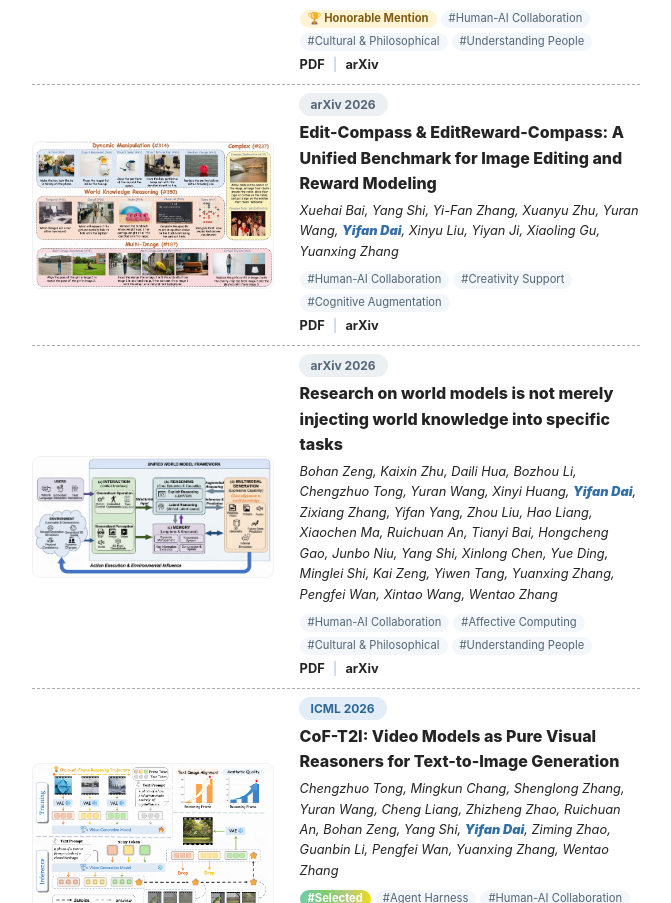
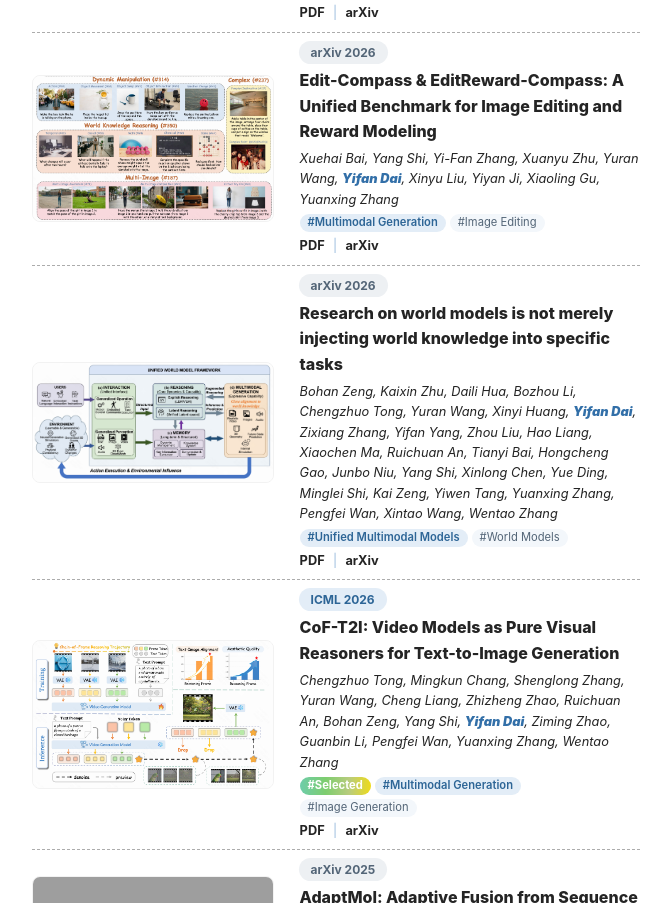
Before and after one commit to yfanDai/yfanDai.github.io, a React (Vite) app: page / in a window 1280 px wide. Shown: the part 1897-2800 px from the top of the page, without its empty margins (480-1151 px from the left). Built offline with nearby package versions, Linux system fonts and the light colour scheme; grey boxes are pictures that could not be loaded.

Commit message:
Update publication taxonomy and Kling internship location

```diff
--- a/src/components/Internship.jsx
+++ b/src/components/Internship.jsx
@@ -10,6 +10,7 @@ export default function Internship() {
             logo: kling,
         },
         period: "2025.11 - 2026.09",
+        location: "Beijing, China",
         role: "Research Intern, Foundation Model Team",
     };
 
@@ -47,12 +48,15 @@ export default function Internship() {
                                     </a>
                                     <div className="exp-role">{experience.role}</div>
                                 </div>
-                                <div className="exp-period">{experience.period}</div>
+                                <div className="exp-period">
+                                    <div>{experience.period}</div>
+                                    <div className="exp-location">{experience.location}</div>
+                                </div>
                             </div>
 
                             <ul className="exp-details">
                                 <li>
-                                    <strong>Omni Pre-training:</strong> Contributed to pre-training next-generation Omni foundation models.
+                                    <strong>Omni Pre-training:</strong> Contributed to pre-training Omni understanding foundation models.
                                 </li>
                                 <li>
                                     <strong>Audio Understanding:</strong> Conducted model training and systematic evaluation for the Audio Understanding component.
--- a/src/components/PaperMeta.jsx
+++ b/src/components/PaperMeta.jsx
@@ -1,5 +1,5 @@
 import React from "react";
-import { MY_NAME, AUTHOR_SYMBOLS, tagColors } from "../data/publications.js";
+import { MY_NAME, AUTHOR_SYMBOLS, tagColors, RESEARCH_AREAS } from "../data/publications.js";
 
 export function VenueTags({ venues }) {
     return (
@@ -41,11 +41,6 @@ export function PaperTag({ tag }) {
     if (tag === "Selected") {
         return <span className="tag-item-show selected-tag-all">#{tag}</span>;
     }
-    if (tag === "Honorable Mention") {
-        return <span className="tag-item-show award-tag-all">🏆 {tag}</span>;
-    }
-    if (tag === "In Submission") {
-        return <span className="tag-item-show submission-tag-all">#{tag}</span>;
-    }
-    return <span className="tag-item-show">#{tag}</span>;
+    const areaClass = RESEARCH_AREAS.includes(tag) ? " research-area-tag" : "";
+    return <span className={`tag-item-show${areaClass}`}>#{tag}</span>;
 }
--- a/src/css/Publications.css
+++ b/src/css/Publications.css
@@ -2,7 +2,8 @@
 .publications-select{
     display: flex;
     flex-direction: row;
-    gap: 1rem;
+    flex-wrap: wrap;
+    gap: 0.4rem 1rem;
     align-items: center;
 }
 .publications-list {
@@ -33,6 +34,7 @@
 
 .publication-content {
     flex: 1;
+    min-width: 0;
     display: flex;
     min-height: 160px;
     flex-direction: column;
@@ -64,6 +66,26 @@
     cursor: pointer;
 }
 
+/* The sidebar leaves less room for paper text on small desktop windows. */
+@media (min-width: 1001px) and (max-width: 1200px) {
+    .publications .publication-card {
+        flex-direction: column;
+        align-items: stretch;
+    }
+
+    .publications .publication-image-link {
+        align-self: center;
+    }
+
+    .publications .publication-image {
+        margin: 0.5rem 0;
+    }
+
+    .publications .publication-content {
+        min-height: 0;
+        padding-bottom: 0.5rem;
+    }
+}
 
 @media (max-width: 1000px) {
     .publication-card {
@@ -203,6 +225,9 @@
 /* ===== 每篇论文的 Tag ===== */
 .publication-tags {
     margin: 4px 0 0 0;
+    display: flex;
+    flex-wrap: wrap;
+    gap: 4px;
 }
 
 .tag-item {
@@ -212,8 +237,9 @@
     cursor: pointer;
 }
 .tag-item-show {
-    margin-right: 4px;
-    white-space: nowrap;
+    max-width: 100%;
+    box-sizing: border-box;
+    white-space: normal;
     display: inline-block;
     background-color: var(--theme-accent-wash);
     border-radius: 99px;
@@ -222,6 +248,11 @@
     color: var(--theme-muted);
 }
 
+.research-area-tag {
+    background-color: var(--theme-accent-soft);
+    color: var(--theme-accent-text);
+    font-weight: 600;
+}
 
 .tag-item:hover {
     text-decoration: underline;
@@ -267,38 +298,6 @@
     100% { background-position: 0% 50%; }
 }
 
-.submission-tag{
-    margin-right: 8px;
-    font-size: 0.8rem;
-    font-weight: bold;
-    cursor: pointer;
-    color: var(--theme-muted);
-}
-.submission-tag.active{
-    margin-right: 8px;
-    font-size: 0.8rem;
-    font-weight: bold;
-    cursor: pointer;
-    background: #cccccc;
-    color: white;
-    border-radius: 99px;
-    padding: 0px 8px;
-}
-.award-tag-all{
-    background: #FFF4D6;
-    color: #805C12;
-    font-weight: bold;
-}
-.submission-tag-all{
-    white-space: nowrap;
-    display: inline-block;
-    font-weight: bold;
-    background: var(--theme-badge-neutral);
-    color: var(--theme-muted);
-    border-radius: 99px;
-    padding: 0px 8px;
-}
-
 .publications-info-small{
     color: var(--theme-muted);
     font-size: 0.7rem;
--- a/src/data/publications.js
+++ b/src/data/publications.js
@@ -49,7 +49,7 @@ export const publications = [
         },
         image: latentomni_img,
         thumbnail: latentomni_thumbnail,
-        tags: ["Selected", "Human-AI Collaboration", "Affective Computing", "System"],
+        tags: ["Selected", "Multimodal Understanding", "Audio Video Understanding"],
     },
     {
         id: "human-centric-captioning",
@@ -77,7 +77,7 @@ export const publications = [
             arxiv: "https://arxiv.org/abs/2609.08300",
         },
         image: human_cap_img,
-        tags: ["Selected", "Computer Vision", "Affective Computing", "Machine Learning"],
+        tags: ["Selected", "Multimodal Understanding", "Image Captioning"],
     },
     {
         id: "flux-opd",
@@ -104,7 +104,7 @@ export const publications = [
             arxiv: "https://arxiv.org/abs/2607.28022",
         },
         image: flux_opd_img,
-        tags: ["Selected", "Human-AI Collaboration", "Creativity Support", "Multimodal Interaction", "System"],
+        tags: ["Selected", "Multimodal Understanding", "Prompt Optimization"],
     },
     {
         id: "keyframe-compass",
@@ -139,7 +139,7 @@ export const publications = [
             arxiv: "https://arxiv.org/abs/2607.14202",
         },
         image: keyframe_compass_img,
-        tags: ["Cultural & Philosophical", "Understanding People"],
+        tags: ["Multimodal Generation", "Video Generation"],
     },
     {
         id: "artifact-bench",
@@ -177,7 +177,7 @@ export const publications = [
             arxiv: "https://arxiv.org/abs/2605.18984",
         },
         image: artifact_bench_img,
-        tags: ["Honorable Mention", "Human-AI Collaboration", "Cultural & Philosophical", "Understanding People"],
+        tags: ["Multimodal Understanding", "Video Quality Assessment"],
     },
     {
         id: "edit-compass",
@@ -201,7 +201,7 @@ export const publications = [
             arxiv: "https://arxiv.org/abs/2605.13062",
         },
         image: edit_compass_img,
-        tags: ["Human-AI Collaboration", "Creativity Support", "Cognitive Augmentation"],
+        tags: ["Multimodal Generation", "Image Editing"],
     },
     {
         id: "world-models",
@@ -242,7 +242,7 @@ export const publications = [
             arxiv: "https://arxiv.org/abs/2602.01630",
         },
         image: research_on_wm_img,
-        tags: ["Human-AI Collaboration", "Affective Computing", "Cultural & Philosophical", "Understanding People"],
+        tags: ["Unified Multimodal Models", "World Models"],
     },
     {
         id: "cof-t2i",
@@ -271,7 +271,7 @@ export const publications = [
             arxiv: "https://arxiv.org/abs/2601.10061",
         },
         image: cof_t2i_img,
-        tags: ["Selected", "Agent Harness", "Human-AI Collaboration", "Cognitive Augmentation", "System", "Multimodal Interaction"],
+        tags: ["Selected", "Multimodal Generation", "Image Generation"],
     },
     {
         id: "adaptmol",
@@ -292,7 +292,7 @@ export const publications = [
             arxiv: "https://arxiv.org/abs/2505.11878",
         },
         image: capace_img,
-        tags: ["Cognitive Augmentation", "Machine Learning", "Embodied Interaction", "System"],
+        tags: ["Multimodal Understanding", "Molecular Property Prediction"],
     },
 ];
 
@@ -353,7 +353,7 @@ export const projects = [
             github: "https://github.com/OpenDCAI/OpenWorldLib",
         },
         image: openworldlib_img,
-        tags: ["Human-AI Collaboration", "Creativity Support", "Cultural & Philosophical", "Digital Fabrication"],
+        tags: ["Unified Multimodal Models", "World Models"],
     },
     {
         id: "gamefactory-3a",
@@ -369,7 +369,7 @@ export const projects = [
             github: "https://github.com/OpenDCAI/GameFactory-3A",
         },
         image: gamefactory_img,
-        tags: ["Game Generation", "Generative AI", "3D Assets"],
+        tags: ["Multimodal Generation", "Game Generation"],
     },
 ];
 
@@ -383,25 +383,17 @@ export const tagColors = {
     exhibition: "exhibition",
 };
 
-// 给不同tag分配不同颜色
-export const tagStyleMap = {
-    "Selected": "#242424",
-    "Honorable Mention": "#C98A00",
-    "In Submission":"#cccccc",
-    "Human-AI Collaboration": "#ff7f96",
-    "Creativity Support": "#ffb07f",
-    "Affective Computing": "#ffcd49",
-    "Cultural & Philosophical": "#f3dc12",
-    "Machine Learning": "#b8cc7d",
-    "Cognitive Augmentation": "#7dcd6f",
-    "Computer Vision":"#6fcda6",
-    "Digital Fabrication": "#87dcdc",
-    "Embodied Interaction": "#7fcaff",
-    "Multimodal Interaction": "#7f9dff",
-    "System": "#9b7fff",
-    "Survey": "#c57fff",
-    "Understanding People": "#ff7fb9",
-};
+export const RESEARCH_AREAS = [
+    "Multimodal Understanding",
+    "Multimodal Generation",
+    "Unified Multimodal Models",
+];
+
+// Keep topic filters in sync with the tags used by publications.
+export const PUBLICATION_TOPICS = [...new Set(
+    publications.flatMap((paper) => paper.tags)
+        .filter((tag) => tag !== "Selected" && !RESEARCH_AREAS.includes(tag))
+)];
 
 export const LINK_LABELS = [
     ["pdf", "PDF"],
--- a/src/pages/ProjectPage.jsx
+++ b/src/pages/ProjectPage.jsx
@@ -26,7 +26,7 @@ const LINK_ICONS = {
     video: <FaPlay/>,
 };
 
-const STATUS_TAGS = new Set(["Selected", "In Submission", "Honorable Mention"]);
+const STATUS_TAGS = new Set(["Selected"]);
 
 const CONTENT = import.meta.glob("../data/content/*.json", { import: "default" });
 const FIGURES = import.meta.glob("../assets/projects/*/*.{jpg,jpeg,png,webp}", { eager: true, import: "default" });
```
Also changed, not shown: src/components/Publications.jsx (+14 -65 lines).
